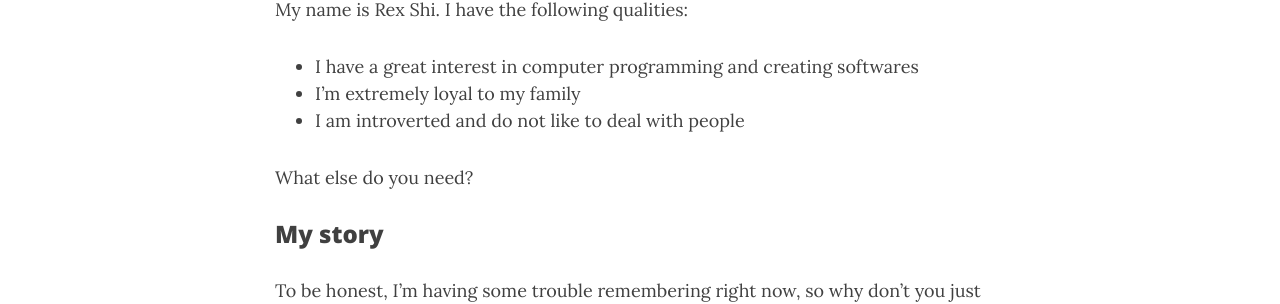
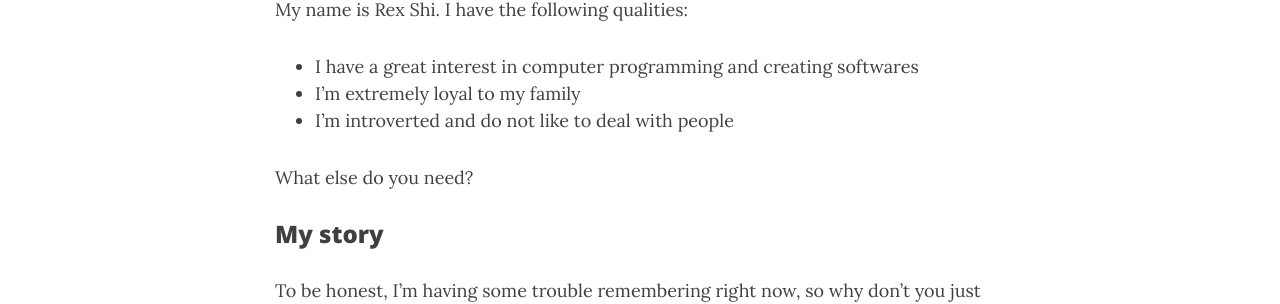
Before and after one commit to shishirui/shishirui.github.io, a Jekyll site: the page built from aboutme.md, in a window 1280 px wide and 983 px high. Shown: the part 338-642 px from the top of the window. Built offline with Jekyll 4.4.1, drawn with Linux system fonts in a browser that asks for light colours; nearby versions of some CDN libraries; comment, search, counter and statistics services are not loaded.

```diff
--- a/aboutme.md
+++ b/aboutme.md
@@ -8,7 +8,7 @@ My name is Rex Shi. I have the following qualities:
 
 - I have a great interest in computer programming and creating softwares
 - I'm extremely loyal to my family
-- I am introverted and do not like to deal with people
+- I'm introverted and do not like to deal with people
 
 What else do you need?
 
```
